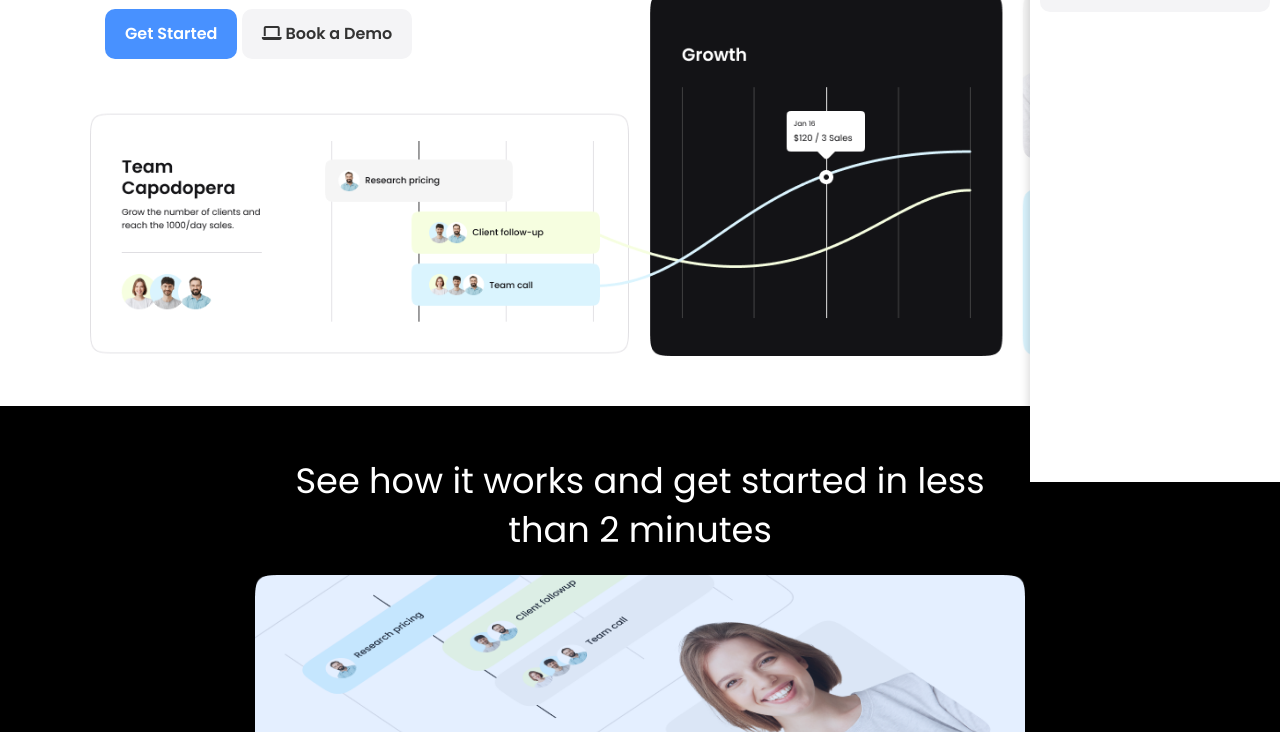
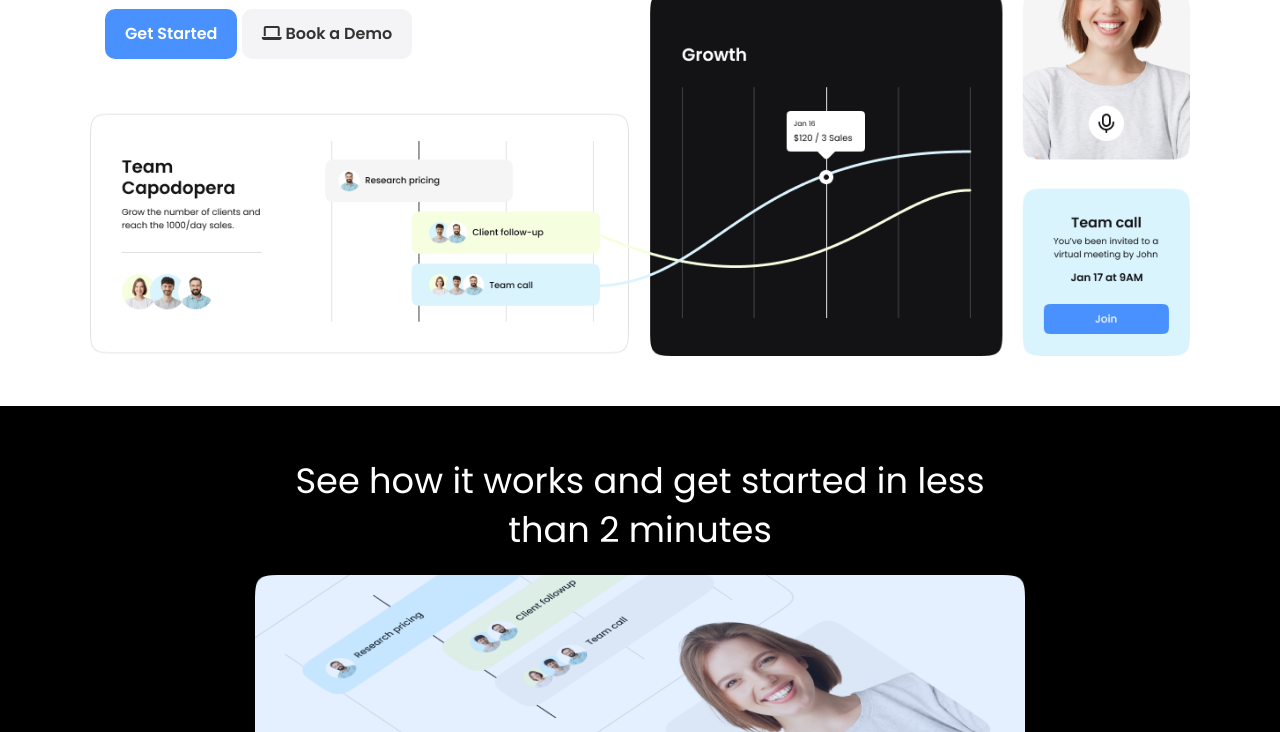
Before and after one commit to Awftech101/Growth, a plain HTML site: page index.html in a window 1280 px wide. Shown: the part 318-1050 px from the top of the page. Drawn offline with Linux system fonts and the light colour scheme; a script that the page names is missing.

Commit message:
Update index.html

```diff
--- a/index.html
+++ b/index.html
@@ -55,7 +55,7 @@
                 <div class="hamburger-line"></div>
                 <div class="hamburger-line"></div>
              </button>
-             <div class="mobile-menu active">
+             <div class="mobile-menu">
                 <ul>
                     <li>
                         <a href="index.html">Home</a>
```
